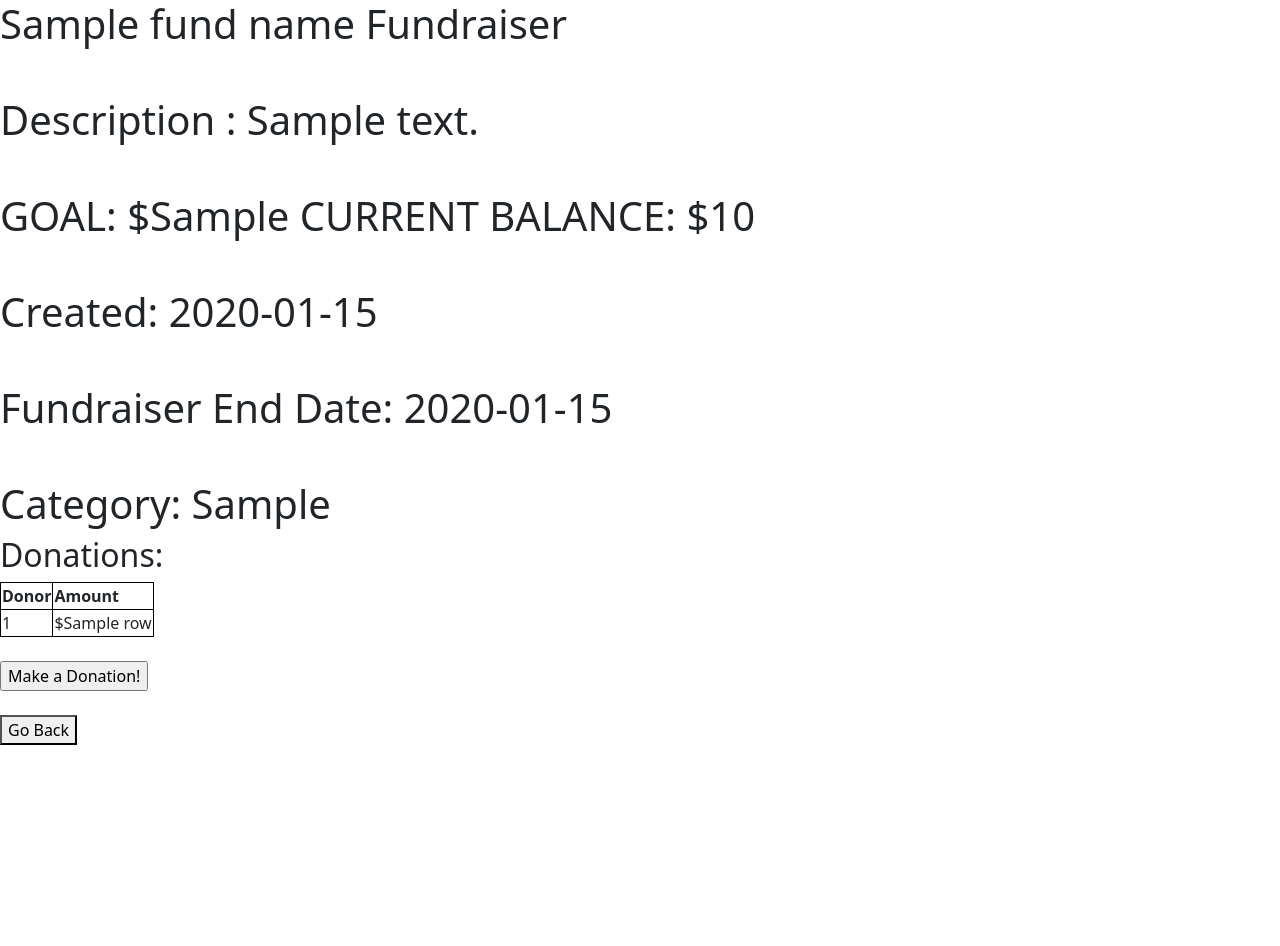
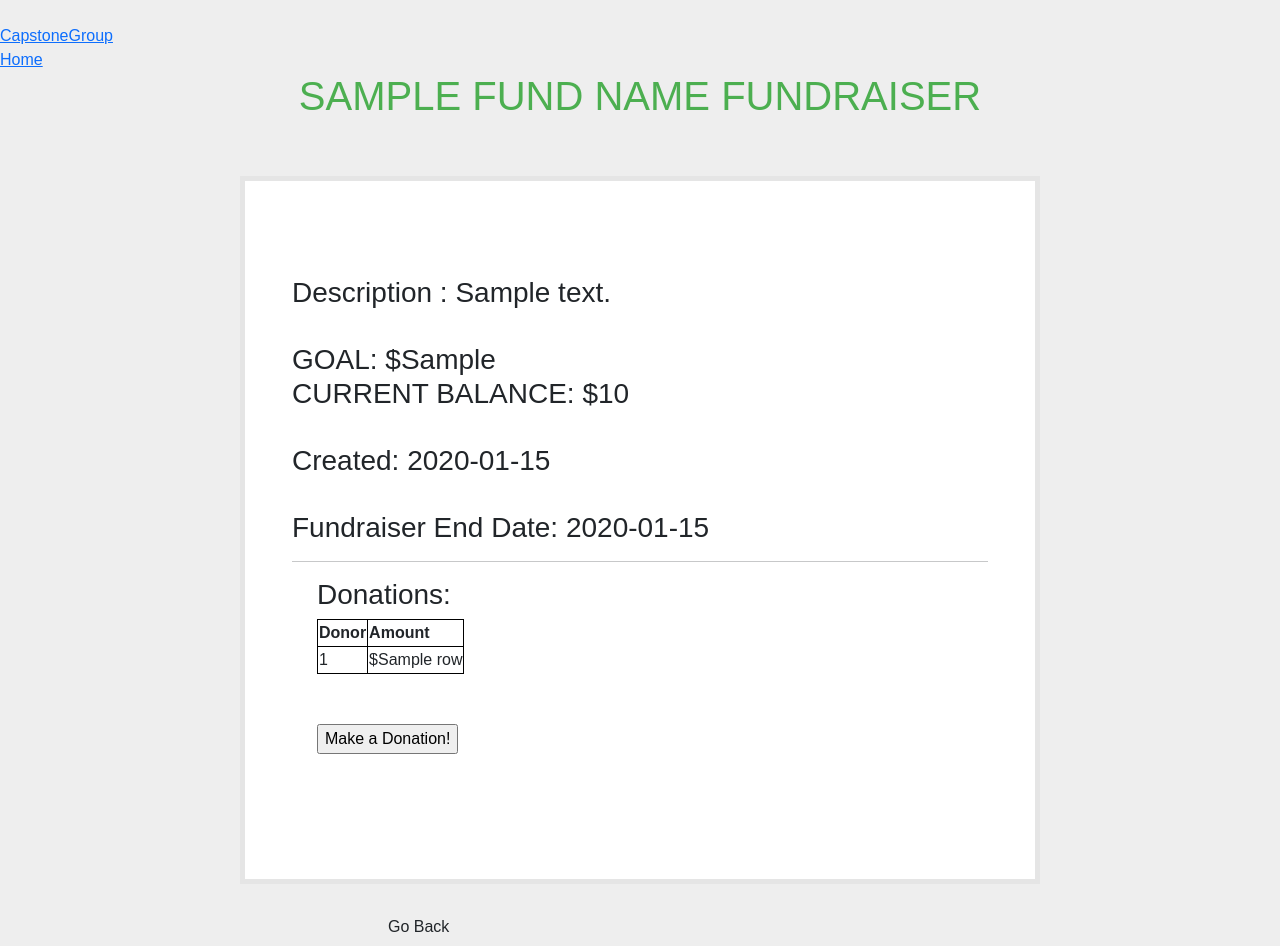
Before and after one commit to ZackPaz2023/CapstoneGroup, a Flask app: template templates/fundraiser.html in a window 1280 px wide. Before the commit the page ends 745 px from the top, so only its background shows below. Run offline with Flask 2, Linux system fonts and the light colour scheme; the template is opened without the code that fills it: most values are stand-ins (such as "Sample title", 1, 10 or a date in 2020).

Commit message:
fixed [new-donation] [fundraiser] pages
edited a few things on [new user] page.
just use compare tool in github to view changes made.

```diff
--- a/templates/fundraiser.html
+++ b/templates/fundraiser.html
@@ -2,51 +2,197 @@
 <html lang="en">
 <head>
     <meta charset="UTF-8">
+    <meta name="viewport" content="width=device-width, initial-scale=1">
     <title>Fundraiser NAME</title>
 
     <link href="https://cdn.jsdelivr.net/npm/bootstrap@5.2.2/dist/css/bootstrap.min.css" rel="stylesheet" integrity="sha384-Zenh87qX5JnK2Jl0vWa8Ck2rdkQ2Bzep5IDxbcnCeuOxjzrPF/et3URy9Bv1WTRi" crossorigin="anonymous">
     <script src="https://cdn.jsdelivr.net/npm/bootstrap@5.2.2/dist/js/bootstrap.bundle.min.js" integrity="sha384-OERcA2EqjJCMA+/3y+gxIOqMEjwtxJY7qPCqsdltbNJuaOe923+mo//f6V8Qbsw3" crossorigin="anonymous"></script>
+
+    <style>
+        * {box-sizing: border-box;}
+
+        h1{
+            text-align: center;
+            text-transform: uppercase;
+            color: #4CAF50;
+        }
+
+        h2 {text-align: left; margin-left: 25px;}
+        h3 {text-align: left;}
+
+        button{
+            margin-left: 375px;
+        }
+
+        input[type=submit]{
+            margin-left: 25px;
+        }
+
+        .donation{
+            margin-left: 25px;
+        }
+
+        label{
+            margin-left: 25px;
+        }
+
+        body{
+            background: #eee !important;
+            margin: 0;
+            font-family: Arial, Helvetica, sans-serif;
+        }
+
+
+        form{
+            margin-top: 50px;
+        }
+
+
+        .wrapper{
+            max-width: 800px;
+            padding: 15px 35px 45px;
+            margin: auto;
+            background-color: #fff;
+            border: 5px solid rgba(0,0,0,0.1);
+
+            .container{
+                margin-top: 80px;
+                margin-bottom: 80px;
+            }
+
+
+            .form-details{
+                margin-bottom: 30px;
+            }
+
+            .form-control{
+                position: relative;
+                font-size: 16px;
+                height: auto;
+                padding: 10px;
+                @include box-sizing(border-box);
+                &:focus {
+                    z-index: 2;
+                }
+            }
+
+            .header {
+                overflow: hidden;
+                background-color: #f1f1f1;
+                padding: 20px 10px;
+            }
+
+            .header a {
+                float: left;
+                color: black;
+                text-align: center;
+                padding: 12px;
+                text-decoration: none;
+                font-size: 18px;
+                line-height: 25px;
+                border-radius: 4px;
+            }
+
+            .header a.logo {
+                font-size: 25px;
+                font-weight: bold;
+            }
+
+            .header a:hover {
+                background-color: #ddd;
+                color: black;
+            }
+
+            .header a.active {
+                background-color: dodgerblue;
+                color: white;
+            }
+
+            .header-right {
+                float: right;
+            }
+
+            @media screen and (max-width: 500px) {
+                .header a {
+                    float: none;
+                    display: block;
+                    text-align: left;
+                }
+
+                .header-right {
+                    float: none;
+                }
+            }
+
+            input[type="text"]{
+                    margin-left: 25px;
+                    margin-bottom: -1px;
+                    border-bottom-left-radius: 0;
+                    border-bottom-right-radius: 0;
+            }
+        }
+    </style>
 </head>
 <body>
-    <h1>{{ fund_name }} Fundraiser
+<br>
+<div class="header">
+    <a href="/dashboard" class="logo">CapstoneGroup</a>
+    <div class="header-right">
+        <a class="active" href="/dashboard">Home</a>
+<!--            <a href="#contact">Contact</a>-->
+<!--            <a href="#about">About</a>-->
+    </div>
+</div>
+
+<h1 class="fundraiser">{{ fund_name }} Fundraiser </h1>
+
 <br><br>
-        Description : {{ fund_desc }}
+
+<div class="wrapper">
+    <div class="container">
+        <h3>Description : {{ fund_desc }}
             <br><br>
             GOAL: ${{ fund_goal }}
+            <br>
             CURRENT BALANCE: ${{fund_balance}}
             <br><br>
-
             Created: {{fund_creationdate}}
             <br><br>
             Fundraiser End Date: {{fund_timeline}}
+        </h3>
+        <hr>
 
-        <br><br>
-        Category: {{fund_tag}}
-    </h1>
-    <h2> Donations: </h2>
+        <div class="donation">
+            <h3> Donations: </h3>
+
             <table style="border:1px solid black;">
-
                 <thread>
                     <tr style="border:1px solid black;">
                         <th style="border:1px solid black;">Donor</th>
                         <th style="border:1px solid black;">Amount</th>
                     </tr>
                 </thread>
+
                 <tbody>
+
                 {% for row in table %}
                 <tr>
                     <td style="border:1px solid black;">{{row[0]}}</td>
                     <td style="border:1px solid black;">${{row[1]}}</td>
                 </tr>
+
                 {% endfor %}
                 </tbody>
             </table>
-<br>
+        </div>
+
         <form action="/donation-form/{{fund_ID}}">
             <input type="submit" value="Make a Donation!">
         </form>
+    </div>
+</div>
     <br>
-<button onclick="history.back()">Go Back</button>
+<button class="btn btn-default" onclick="history.back()">Go Back</button>
 
 <script src="https://cdn.jsdelivr.net/npm/@popperjs/core@2.11.6/dist/umd/popper.min.js" integrity="sha384-oBqDVmMz9ATKxIep9tiCxS/Z9fNfEXiDAYTujMAeBAsjFuCZSmKbSSUnQlmh/jp3" crossorigin="anonymous"></script>
 <script src="https://cdn.jsdelivr.net/npm/bootstrap@5.2.2/dist/js/bootstrap.min.js" integrity="sha384-IDwe1+LCz02ROU9k972gdyvl+AESN10+x7tBKgc9I5HFtuNz0wWnPclzo6p9vxnk" crossorigin="anonymous"></script>
```
Lines whose indentation alone changed are shown as unchanged.
